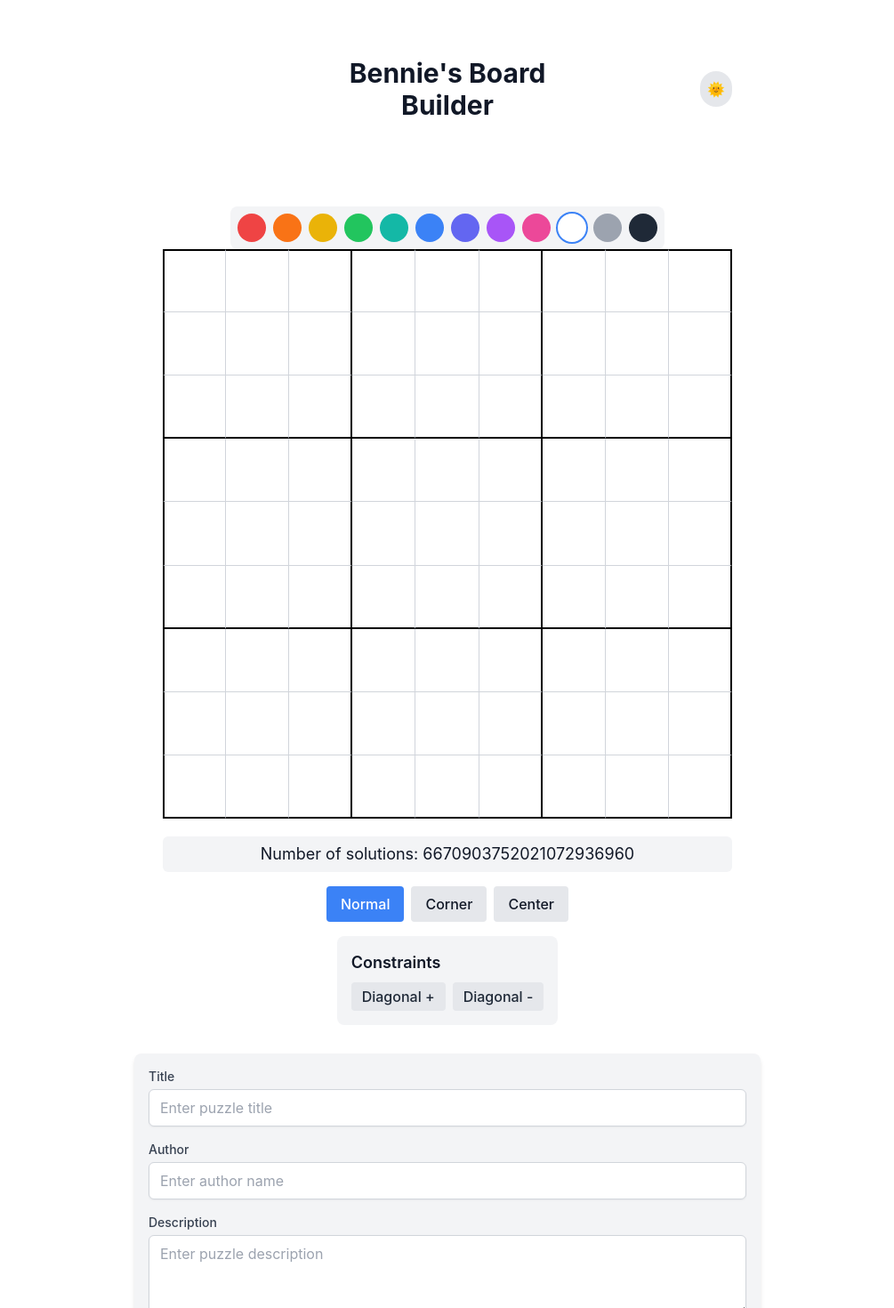
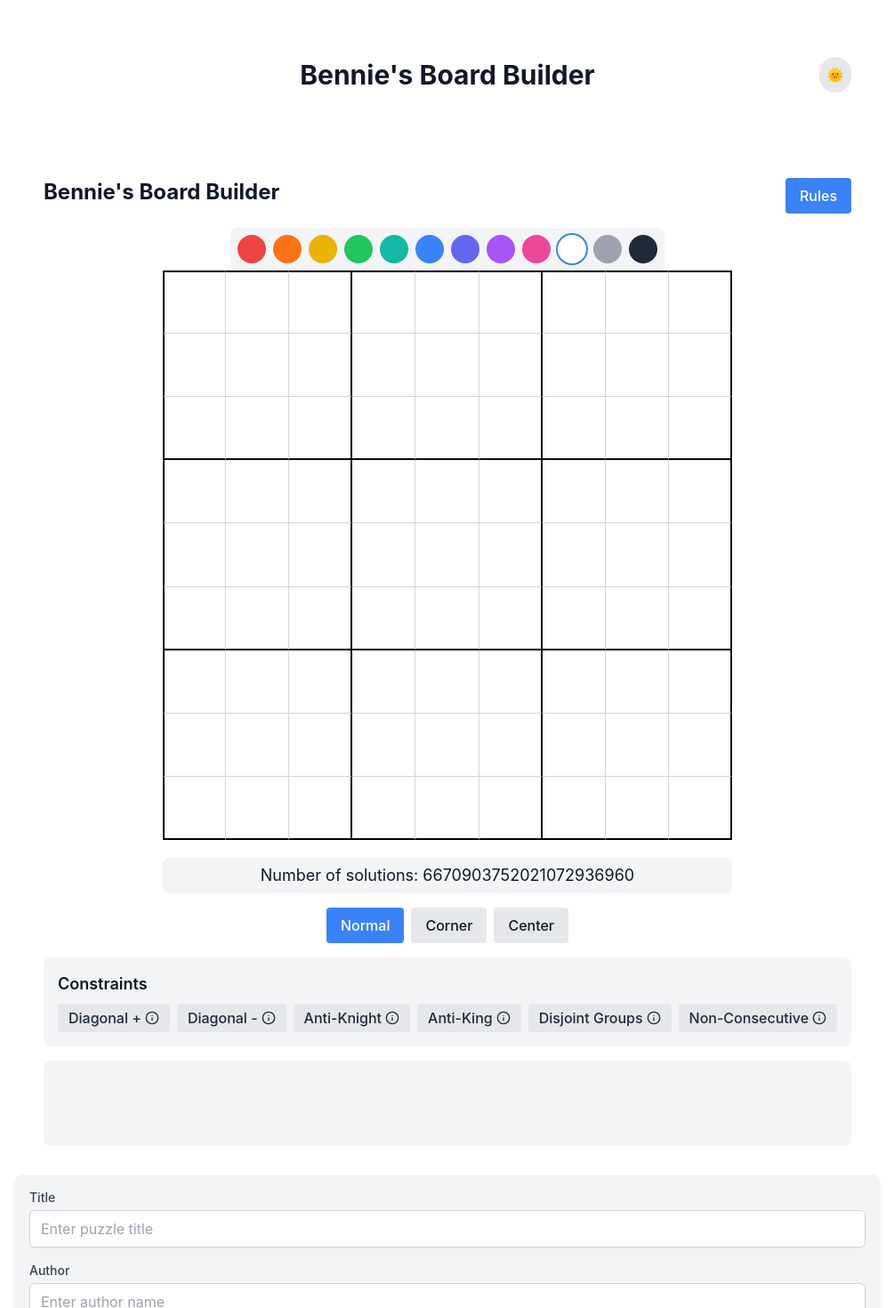
Before and after one commit to ballPointPenguin/sudoku-editor, a React (Vite) app: page / in a window 1280 px wide. Shown: the top 1470 px of the page at 89% size, without its empty margins (137-1142 px from the left). Built offline with nearby package versions, Linux system fonts and the light colour scheme.

Commit message:
install lucide-react icons; include 'serif' in tailwind config; expand the constraint panel; create Info Box and Rules Modal

```diff
--- a/package.json
+++ b/package.json
@@ -6,12 +6,15 @@
   "scripts": {
     "dev": "vite",
     "build": "vite build",
+    "start": "vite preview",
     "lint": "eslint .",
     "preview": "vite preview",
     "test": "vitest",
+    "test:update": "vitest --update",
     "format": "prettier --write ."
   },
   "dependencies": {
+    "lucide-react": "^0.447.0",
     "react": "^18.3.1",
     "react-dom": "^18.3.1"
   },
--- a/src/components/ConstraintPanel.jsx
+++ b/src/components/ConstraintPanel.jsx
@@ -1,31 +1,54 @@
 // src/components/ConstraintPanel.jsx
 import React from 'react'
+import { Info } from 'lucide-react'
 
-const ConstraintPanel = ({ constraints, toggleConstraint }) => {
+const constraintInfo = {
+  positiveDiagonal:
+    'Numbers must not repeat on the positive diagonal. The positive diagonal covers 9 cells from bottom-left to top-right.',
+  negativeDiagonal:
+    'Numbers must not repeat on the negative diagonal. The negative diagonal covers 9 cells from top-left to bottom-right.',
+  antiKnight: "Cells that are a chess knight's move apart must not contain the same number.",
+  antiKing: "Cells that are a chess king's move apart must not contain the same number.",
+  disjointGroups:
+    'Cells that appear in the same position relative to their default regions must not contain the same number.',
+  nonConsecutive: 'Orthogonally adjacent cells must not contain consecutive numbers.',
+}
+
+const ConstraintPanel = ({ constraints, toggleConstraint, setInfoText }) => {
+  const handleConstraintClick = (constraint) => {
+    toggleConstraint(constraint)
+    setInfoText(constraintInfo[constraint])
+  }
+
+  const renderConstraintButton = (constraint, label) => (
+    <button
+      className={`px-3 py-1 rounded flex items-center ${
+        constraints[constraint]
+          ? 'bg-blue-500 text-white'
+          : 'bg-gray-200 text-gray-800 dark:bg-gray-600 dark:text-gray-200'
+      }`}
+      onClick={() => handleConstraintClick(constraint)}
+    >
+      {label}
+      <Info
+        size={16}
+        className="ml-1 cursor-help"
+        onMouseEnter={() => setInfoText(constraintInfo[constraint])}
+        onMouseLeave={() => setInfoText('')}
+      />
+    </button>
+  )
+
   return (
     <div className="p-4 mt-4 bg-gray-100 rounded-lg dark:bg-gray-700">
       <h3 className="mb-2 text-lg font-semibold">Constraints</h3>
       <div className="flex flex-wrap gap-2">
-        <button
-          className={`px-3 py-1 rounded ${
-            constraints.positiveDiagonal
-              ? 'bg-blue-500 text-white'
-              : 'bg-gray-200 text-gray-800 dark:bg-gray-600 dark:text-gray-200'
-          }`}
-          onClick={() => toggleConstraint('positiveDiagonal')}
-        >
-          Diagonal +
-        </button>
-        <button
-          className={`px-3 py-1 rounded ${
-            constraints.negativeDiagonal
-              ? 'bg-blue-500 text-white'
-              : 'bg-gray-200 text-gray-800 dark:bg-gray-600 dark:text-gray-200'
-          }`}
-          onClick={() => toggleConstraint('negativeDiagonal')}
-        >
-          Diagonal -
-        </button>
+        {renderConstraintButton('positiveDiagonal', 'Diagonal +')}
+        {renderConstraintButton('negativeDiagonal', 'Diagonal -')}
+        {renderConstraintButton('antiKnight', 'Anti-Knight')}
+        {renderConstraintButton('antiKing', 'Anti-King')}
+        {renderConstraintButton('disjointGroups', 'Disjoint Groups')}
+        {renderConstraintButton('nonConsecutive', 'Non-Consecutive')}
       </div>
     </div>
   )
--- /dev/null
+++ b/src/components/InfoBox.jsx
@@ -0,0 +1,12 @@
+// src/components/InfoBox.jsx
+import React from 'react'
+
+const InfoBox = ({ text }) => {
+  return (
+    <div className="bg-gray-100 dark:bg-gray-700 mt-4 p-4 rounded-lg w-full min-h-[6em] font-serif">
+      <p className="text-sm">{text}</p>
+    </div>
+  )
+}
+
+export default React.memo(InfoBox)
--- a/src/components/SudokuBoard.jsx
+++ b/src/components/SudokuBoard.jsx
@@ -6,6 +6,8 @@ import ColorPicker from './ColorPicker'
 import ConstraintPanel from './ConstraintPanel'
 import ControlPanel from './ControlPanel'
 import SolutionStatus from './SolutionStatus'
+import InfoBox from './InfoBox'
+import SudokuRulesModal from './SudokuRulesModal'
 
 const SudokuBoard = () => {
   const [board, setBoard] = useState(new Board())
@@ -15,10 +17,16 @@ const SudokuBoard = () => {
   const [mode, setMode] = useState('normal') // 'normal' or 'corner' or 'center'
   const [selectedColor, setSelectedColor] = useState('white')
   const [status, setStatus] = useState('Initializing...')
+  const [infoText, setInfoText] = useState('')
+  const [isRulesModalOpen, setIsRulesModalOpen] = useState(false)
 
   const [constraints, setConstraints] = useState({
     positiveDiagonal: false,
     negativeDiagonal: false,
+    antiKnight: false,
+    antiKing: false,
+    disjointGroups: false,
+    nonConsecutive: false,
   })
 
   const cellRefs = useRef([])
@@ -195,6 +203,15 @@ const SudokuBoard = () => {
 
   return (
     <div className="flex flex-col items-center justify-center w-full h-full p-4 sm:p-8">
+      <div className="flex justify-between w-full mb-4">
+        <h1 className="text-2xl font-bold">Bennie&apos;s Board Builder</h1>
+        <button
+          onClick={() => setIsRulesModalOpen(true)}
+          className="px-4 py-2 text-white bg-blue-500 rounded hover:bg-blue-600"
+        >
+          Rules
+        </button>
+      </div>
       <ColorPicker selectedColor={selectedColor} onColorSelect={setSelectedColor} />
       <BoardComponent
         board={board}
@@ -209,7 +226,13 @@ const SudokuBoard = () => {
       />
       <SolutionStatus status={status} isCalculating={isCalculating} />
       <ControlPanel mode={mode} setMode={setMode} />
-      <ConstraintPanel constraints={constraints} toggleConstraint={toggleConstraint} />
+      <ConstraintPanel
+        constraints={constraints}
+        toggleConstraint={toggleConstraint}
+        setInfoText={setInfoText}
+      />
+      <InfoBox text={infoText} />
+      <SudokuRulesModal isOpen={isRulesModalOpen} onClose={() => setIsRulesModalOpen(false)} />
     </div>
   )
 }
--- /dev/null
+++ b/src/components/SudokuRulesModal.jsx
@@ -0,0 +1,32 @@
+import React from 'react'
+import { X } from 'lucide-react'
+
+const SudokuRulesModal = ({ isOpen, onClose }) => {
+  if (!isOpen) {
+    return null
+  }
+
+  return (
+    <div className="fixed inset-0 z-50 flex items-center justify-center bg-black bg-opacity-50">
+      <div className="bg-white dark:bg-gray-800 p-6 rounded-lg max-w-lg w-full max-h-[90vh] overflow-y-auto">
+        <div className="flex items-center justify-between mb-4">
+          <h2 className="text-2xl font-bold">Sudoku Rules</h2>
+          <button onClick={onClose} className="text-gray-500 hover:text-gray-700">
+            <X size={24} />
+          </button>
+        </div>
+        <div className="space-y-4">
+          <p>Standard Sudoku Rules:</p>
+          <ul className="pl-5 space-y-2 list-disc">
+            <li>Each row must contain the numbers 1-9 without repetition.</li>
+            <li>Each column must contain the numbers 1-9 without repetition.</li>
+            <li>Each 3x3 box must contain the numbers 1-9 without repetition.</li>
+          </ul>
+          <p>Additional constraints can be enabled in the Constraints panel.</p>
+        </div>
+      </div>
+    </div>
+  )
+}
+
+export default React.memo(SudokuRulesModal)
--- a/tailwind.config.js
+++ b/tailwind.config.js
@@ -5,6 +5,9 @@ export default {
   darkMode: 'class', // This enables dark mode
   theme: {
     extend: {
+      fontFamily: {
+        serif: ['Georgia', 'Cambria', '"Times New Roman"', 'Times', 'serif'],
+      },
       transitionDuration: {
         250: '250ms',
       },
```
Also changed, not shown: 1 other file (tests, documents, lock files or other folders).
